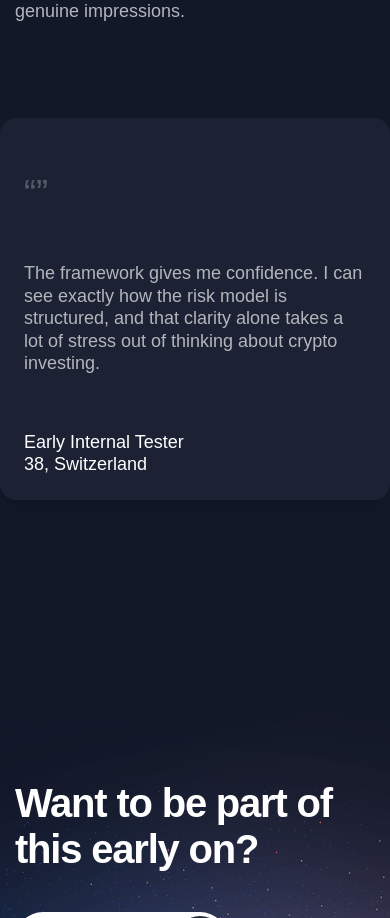
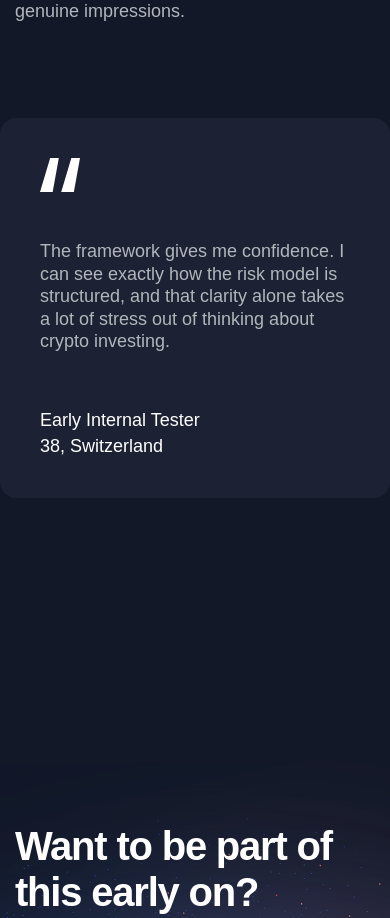
Before and after one commit to niravpatel4428/tradoo, a Next.js app: page / in a window 390 px wide. Shown: the part 3567-4485 px from the top of the page. Built offline with nearby package versions, Linux system fonts and the light colour scheme; a web font is replaced by a local one.

Commit message:
working on slider responsive

```diff
--- a/app/sections/Testimonials.tsx
+++ b/app/sections/Testimonials.tsx
@@ -2,8 +2,10 @@
 
 import React from 'react'
 import Badge from '../components/Badge/Badge'
+import TestimonialQuoteIcon from "@/public/image/svg/testimonial-quote.svg";
 import { Swiper, SwiperSlide } from 'swiper/react'
 import "swiper/css";
+import Image from 'next/image';
 
 const testimonials = [
   {
@@ -68,40 +70,32 @@ const Testimonials = () => {
                 {/* Section Main Title */}
 
                 {/* Testimonial Slider */}
-                <div className="block pl-[calc(50vw-700px)]">
-                    {/* <Swiper
-                        spaceBetween={50}
-                        slidesPerView={3}
-                        onSlideChange={() => console.log('slide change')}
-                        onSwiper={(swiper) => console.log(swiper)}
-                        >
-                        <SwiperSlide>Slide 1</SwiperSlide>
-                        <SwiperSlide>Slide 2</SwiperSlide>
-                        <SwiperSlide>Slide 3</SwiperSlide>
-                        <SwiperSlide>Slide 4</SwiperSlide>
-                    </Swiper> */}
-
+                <div className="block lg:pl-[calc(50vw-496px)] xl:pl-[calc(50vw-593px)] xxl:pl-[calc(50vw-700px)]">
                     <Swiper
                         // modules={[Pagination]}
-                        pagination={{ clickable: true }}
-                        spaceBetween={24}
+                        // pagination={{ clickable: true }}
+                        spaceBetween={8}
                         slidesPerView={1}
                         breakpoints={{
+                            640: { slidesPerView: 1.25 },
                             768: { slidesPerView: 2 },
-                            1024: { slidesPerView: 2.85 },
+                            1024: { slidesPerView: 2.50 },
+                            1440: { slidesPerView: 2.85 },
                         }}
                         className="pb-12"
                     >
                         {testimonials.map((item, i) => (
                             <SwiperSlide key={i}>
-                                <div className="flex flex-col gap-8 bg-darkGunmetal p-6 text-lg leading-tight rounded-2xl h-full shadow-lg relative before:relative before:top-0 before:left-0 before:w-8 before:opacity-10">
-                                    <div className="text-4xl mb-4">“”</div>
+                                <div className="flex flex-col gap-8 bg-darkGunmetal p-10 text-lg leading-tight rounded-2xl">
+                                    <div className="block mb-4">
+                                      <Image src={TestimonialQuoteIcon} alt="Testimonial Quote Icon" />
+                                    </div>
 
                                     <div className="block text-gray400">
                                         <p className="">{item.quote}</p>
                                     </div>
 
-                                    <div className="mt-6 text-white">
+                                    <div className="flex flex-col gap-1 mt-6 text-white">
                                         <p>{item.name}</p>
                                         <p>{item.location}</p>
                                     </div>
```
Also changed, not shown: public/image/svg/testimonial-quote.svg (added).
